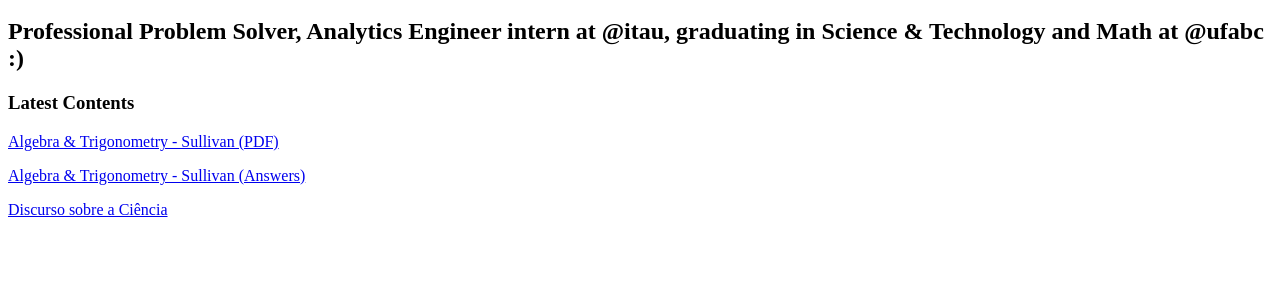
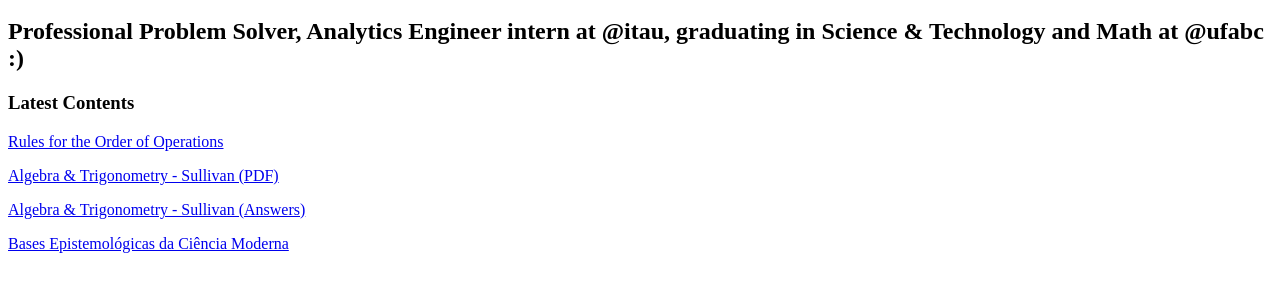
Before and after one commit to LogLucasRocha/Personal-Website, a plain HTML site: page index.html in a window 1280 px wide. Shown: the part 48-340 px from the top of the page. Drawn offline with Linux system fonts and the light colour scheme.

Commit message:
Add files via upload

```diff
--- a/index.html
+++ b/index.html
@@ -1,6 +1,7 @@
 <h1>Lucas @txtlucastxt Rocha</h1>
 <h2>Professional Problem Solver, Analytics Engineer intern at @itau, graduating in Science & Technology and Math at @ufabc :)</h2>
 <h3>Latest Contents</h3>
+<p><a href="https://github.com/LogLucasRocha/Rules-for-the-Order-of-Operations/blob/main/Rules_for_the_Order_of_Operations.pdf" target="_blank">Rules for the Order of Operations</a></p>
 <p><a href="https://drive.google.com/file/d/1MgD4N_DcvrHH-l5zoYUcHGhYIZWb1Mkm/view?usp=sharing" target="_blank">Algebra & Trigonometry - Sullivan (PDF)</a></p>
 <p><a href="https://github.com/LogLucasRocha/Algebra-Trigonometry---Sullivan/blob/main/Answers.pdf" target="_blank">Algebra & Trigonometry - Sullivan (Answers)</a></p>
-<p><a href="https://github.com/LogLucasRocha/Discurso-Sobre-a-Ci-ncia/blob/main/BECM%202802.pdf" target="_blank">Discurso sobre a Ciência</a></p>
+<p><a href="https://github.com/LogLucasRocha/Discurso-Sobre-a-Ci-ncia/blob/main/BECM%202802.pdf" target="_blank">Bases Epistemológicas da Ciência Moderna</a></p>
```
